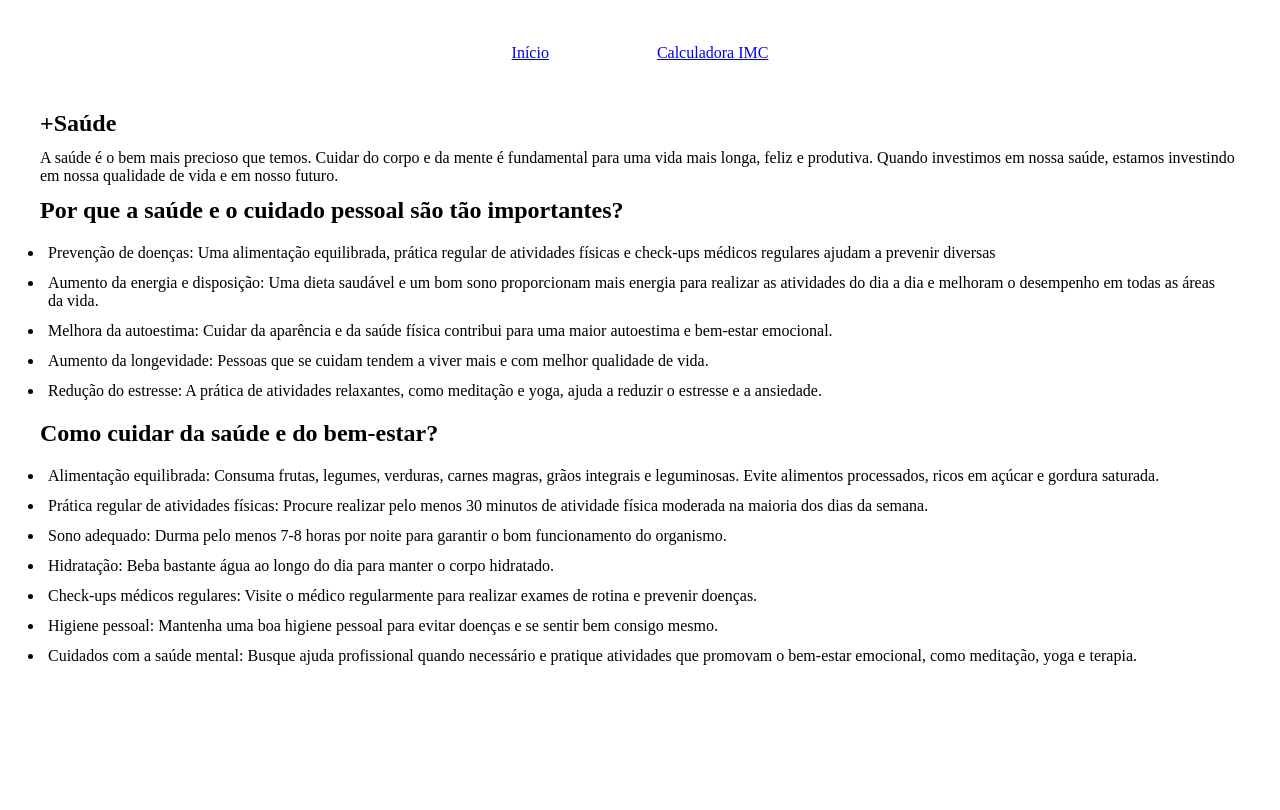
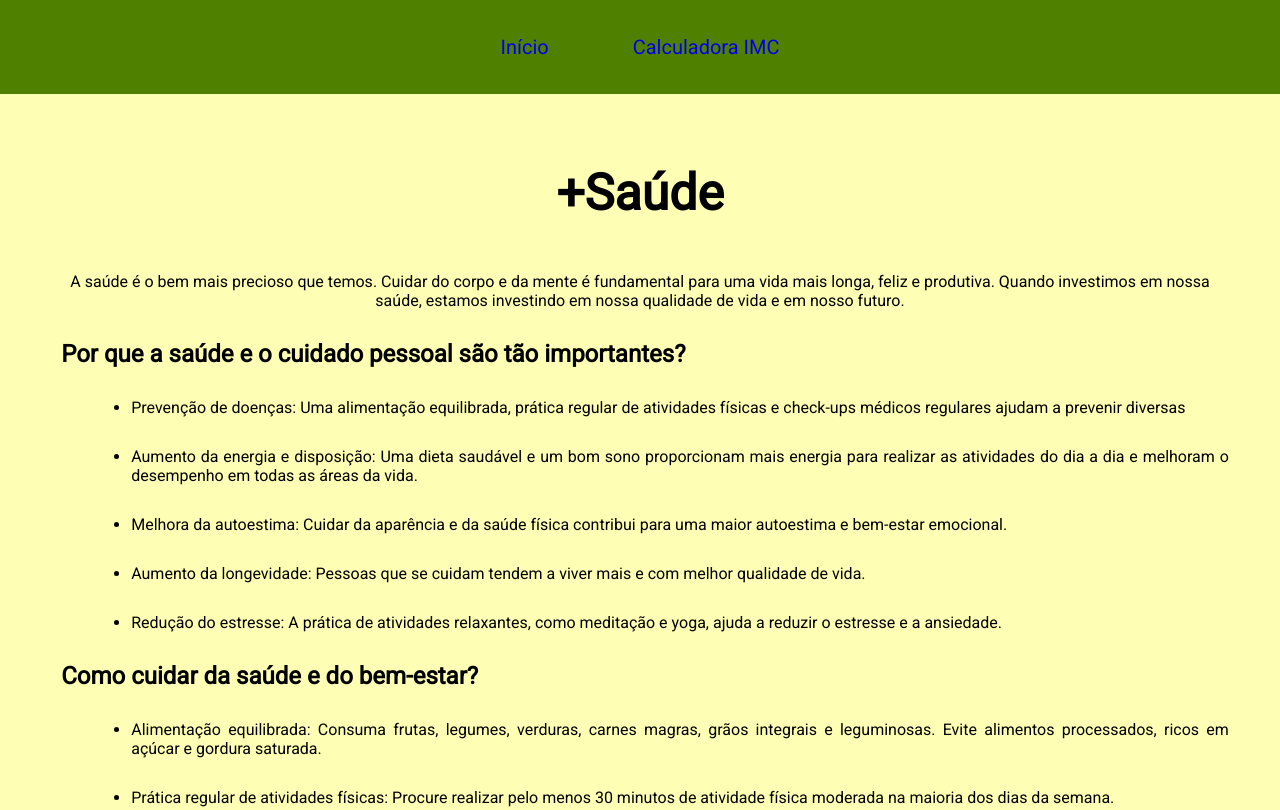
Before and after one commit to SilasCorreia8/Site--Saude, a plain HTML site: page index.html in a window 1280 px wide. Shown: the top 810 px of the page. Drawn offline with Linux system fonts and the light colour scheme.

Commit message:
Estilização

```diff
--- a/index.html
+++ b/index.html
@@ -1,8 +1,12 @@
 <!DOCTYPE html>
-<html lang="en">
+<html lang="pt-br">
 <head>
     <meta charset="UTF-8">
     <meta name="viewport" content="width=device-width, initial-scale=1.0">
+    <!-- Google Fonts -->
+    <link rel="preconnect" href="https://fonts.googleapis.com">
+    <link rel="preconnect" href="https://fonts.gstatic.com" crossorigin>
+    <link href="https://fonts.googleapis.com/css2?family=Roboto&display=swap" rel="stylesheet">
     <link rel="stylesheet" href="style.css">
     <title>Document</title>
 </head>
@@ -24,7 +28,7 @@
 
     <main>
         <section id="inicio">
-            <h1>+Saúde</h1>
+            <h1 class="tituloPrincipal">+Saúde</h1>
             <p>A saúde é o bem mais precioso que temos. Cuidar do corpo e da mente é fundamental para uma vida mais longa,
                 feliz e produtiva. Quando investimos em nossa saúde, estamos investindo em nossa qualidade de vida e em
                 nosso futuro.</p>
--- a/style.css
+++ b/style.css
@@ -1,12 +1,61 @@
 * {
-    margin: 4px;
-    padding: 4px;
+    margin: 0;
+    padding: 0;
     box-sizing: border-box;
+    font-family: "Roboto", sans-serif;
+}
+
+a {
+    text-decoration: none;
+}
+
+header {
+    background-color: rgb(79, 128, 0);
+    padding: 35px;
 }
 
 header nav.menu li {
     display: inline-block;
-    padding: 0 40px;
+    padding: 0 40px ;
+    font-size: 20px;
+}
+
+body {
+    background-color: #feffb4;
+}
+
+body #inicio{
+    padding: 20px 4%;
+    text-align: justify;
+}
+
+.tituloPrincipal {
+    display: flex;
+    font-size: 50px;
+    justify-content: center;
+    margin: 50px;
+}
+
+#inicio p {
+    margin: 10px;
+    margin-bottom: 30px;
+    text-align: center;
+}
+
+#inicio h2 {
+    margin: 10px;
+}
+
+#inicio ul li {
+    margin: 30px 0 30px 80px;
+}
+
+#calculadora h2 {
+    margin: 50px;
+}
+
+#calculadora label {
+    margin-left: 50px;
 }
 
 .menu-button {
@@ -49,9 +98,9 @@ header nav.menu li {
     position: fixed;
     top: 0;
     left: 0;
-    right: 0;
+    right: 500px;
     bottom: 0;
-    background: rgba(0, 0, 0, 0.5);
+    background: rgba(0, 0, 0, 0.63);
     display: flex;
     flex-direction: column;
     align-items: center;
```
Also changed, not shown: imc.html (+1 -1 lines).
